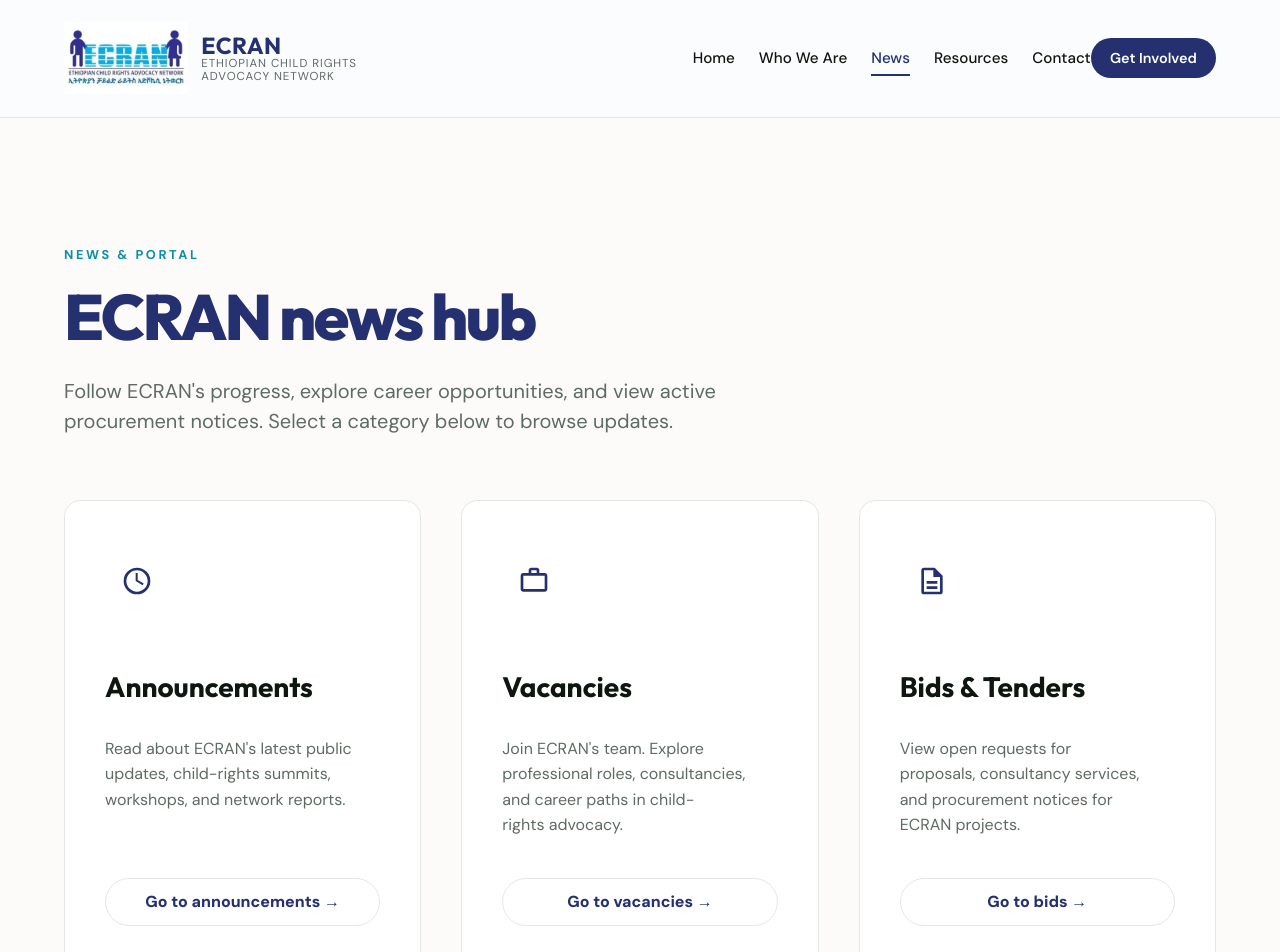
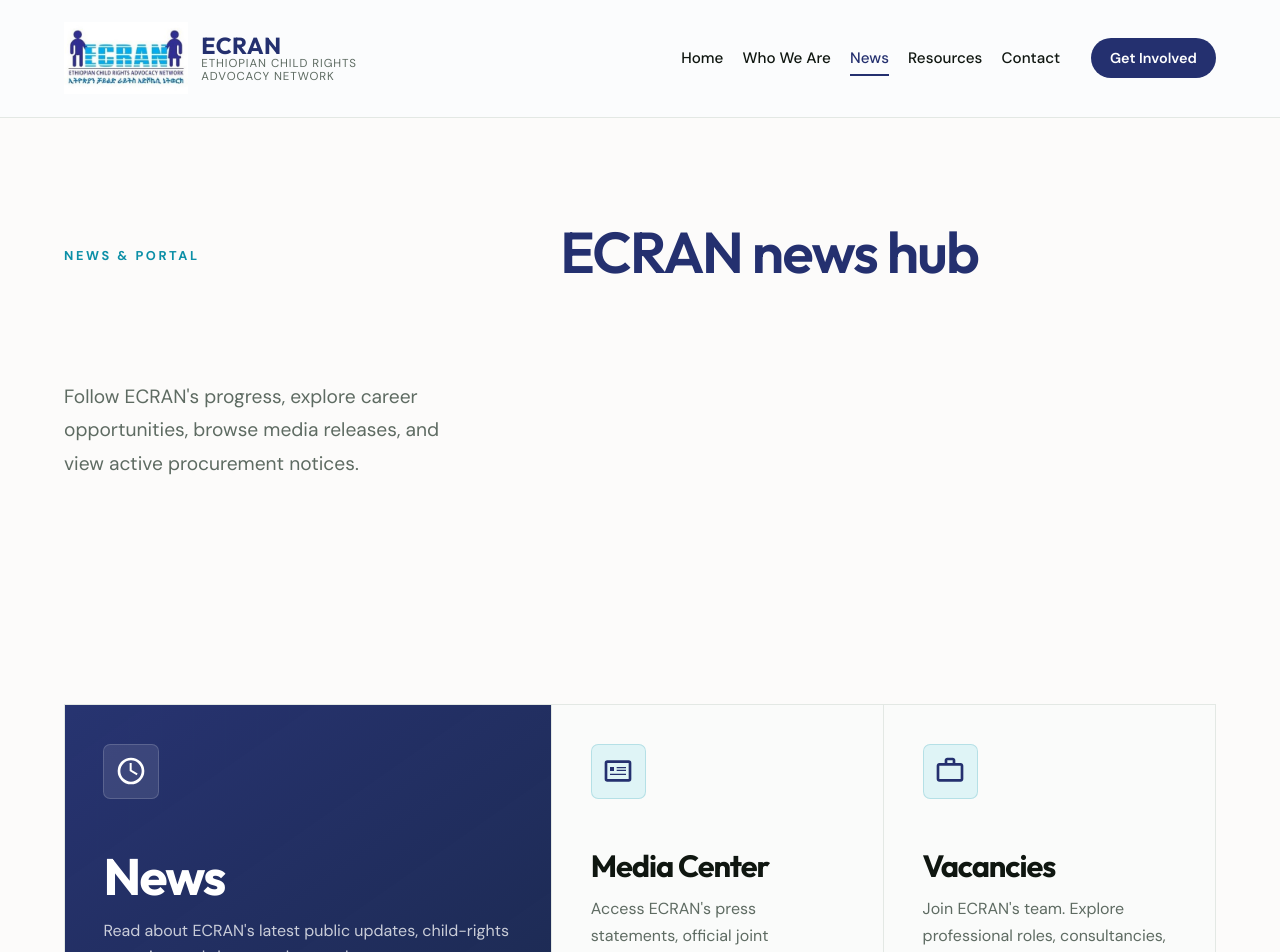
Before and after one commit to EyosiyasMekbib/ecran, a Nuxt app in the folder frontend/: page /news in a window 1280 px wide. Shown: the top 952 px of the page. Built offline with nearby package versions, Linux system fonts and the light colour scheme.

Commit message:
update news style

```diff
--- a/frontend/app/assets/css/main.css
+++ b/frontend/app/assets/css/main.css
@@ -103,7 +103,7 @@
 .primary-nav {
   display: flex;
   align-items: center;
-  gap: 1.5rem;
+  gap: clamp(0.9rem, 1.5vw, 1.35rem);
   margin-left: auto;
 }
 
@@ -141,6 +141,7 @@
   display: flex;
   align-items: center;
   gap: 1rem;
+  margin-left: clamp(1.25rem, 2.4vw, 2.75rem);
 }
 
 .header-cta {
@@ -153,6 +154,7 @@
   display: inline-flex;
   align-items: center;
   font-weight: 600;
+  white-space: nowrap;
   transition: background-color 180ms ease;
 }
 
@@ -628,7 +630,12 @@
 .story-timeline,
 .library-list,
 .form-layout,
-.contact-grid {
+.contact-grid,
+.news-index-grid-section,
+.announcements-list-section,
+.vacancies-list-section,
+.bids-list-section,
+.media-center-section {
   max-width: 1400px;
   margin: 0 auto;
   padding: clamp(4rem, 8vw, 7rem) var(--gutter);
@@ -1843,6 +1850,10 @@
     border-radius: 0.6rem;
     flex-direction: column;
     align-items: stretch;
+    margin-left: 0;
+  }
+
+  .header-actions-wrapper {
     margin-left: 0;
   }
 
@@ -2078,258 +2089,289 @@
 }
 
 /* News & Portal Styling */
-.news-category-page,
-.news-index-page {
-  max-width: 1400px;
-  margin: 0 auto;
-  padding: 0 var(--gutter) 6rem;
-}
-
-.news-category-header {
-  margin-bottom: 4rem;
-}
-
-.news-category-header h1 {
-  font-family: var(--font-heading);
-  font-size: clamp(2.5rem, 5vw, 4.5rem);
-  font-weight: 750;
+.news-index-grid {
+  display: grid;
+  grid-template-columns: 1.25fr 0.85fr 0.85fr;
+  gap: 1px;
+  background: var(--line);
+  border: 1px solid var(--line);
+}
+
+.news-index-card {
+  position: relative;
+  display: grid;
+  align-content: start;
+  min-height: 18rem;
+  padding: clamp(1.4rem, 3vw, 2.4rem);
+  background: rgba(255, 255, 255, 0.82);
+  overflow: hidden;
+  transition: background-color 180ms ease, transform 180ms ease;
+}
+
+.news-index-card:first-child {
+  grid-row: span 2;
+  min-height: 36rem;
+  color: #fff;
+  background:
+    linear-gradient(145deg, rgba(36, 48, 111, 0.98), rgba(6, 23, 47, 0.94)),
+    linear-gradient(90deg, rgba(255,255,255,0.08) 1px, transparent 1px);
+  background-size: auto, 2rem 2rem;
+}
+
+.news-index-card:hover {
+  background-color: #fff;
+  transform: translateY(-2px);
+}
+
+.news-index-card:first-child:hover {
+  background:
+    linear-gradient(145deg, rgba(36, 48, 111, 0.98), rgba(6, 23, 47, 0.94)),
+    linear-gradient(90deg, rgba(255,255,255,0.08) 1px, transparent 1px);
+  background-size: auto, 2rem 2rem;
+}
+
+.card-icon {
+  display: grid;
+  place-items: center;
+  width: 3.45rem;
+  height: 3.45rem;
+  margin-bottom: clamp(1.8rem, 4vw, 3.2rem);
   color: var(--brand-dark);
-  line-height: 1.1;
-  margin: 0.5rem 0 1.5rem;
-}
-
-.news-category-header .intro-text {
-  max-width: 720px;
-  font-size: 1.25rem;
-  line-height: 1.5;
+  background: var(--brand-soft);
+  border: 1px solid rgba(11, 143, 167, 0.2);
+  border-radius: 0.45rem;
+}
+
+.news-index-card:first-child .card-icon {
+  color: #fff;
+  background: rgba(255, 255, 255, 0.1);
+  border-color: rgba(255, 255, 255, 0.16);
+}
+
+.news-index-card h2,
+.announcement-item h2,
+.media-card h2,
+.vacancy-card h2,
+.bid-card h2 {
+  margin: 0;
+  color: var(--ink);
+  font-size: clamp(1.45rem, 2.4vw, 2.25rem);
+  line-height: 1.04;
+  letter-spacing: -0.035em;
+}
+
+.news-index-card:first-child h2 {
+  color: #fff;
+  font-size: clamp(2.1rem, 4vw, 3.7rem);
+}
+
+.news-index-card p,
+.announcement-item p,
+.media-card p,
+.vacancy-card p,
+.bid-card p {
+  margin: 0.9rem 0 0;
   color: var(--muted);
-}
-
-.announcements-grid {
-  display: grid;
-  gap: 2.5rem;
-  max-width: 800px;
-}
-
-.announcement-item {
-  background: #fff;
-  border: 1px solid var(--line);
-  border-radius: 12px;
-  padding: 2.5rem;
-  transition: transform 200ms ease, box-shadow 200ms ease;
-}
-
-.announcement-item:hover {
-  transform: translateY(-4px);
-  box-shadow: 0 12px 30px rgba(0, 0, 0, 0.04);
-}
-
-.announcement-meta {
-  display: flex;
-  gap: 1rem;
-  align-items: center;
-  margin-bottom: 1rem;
-}
-
-.announcement-date {
-  font-size: 0.85rem;
-  color: var(--muted);
-}
-
-.announcement-badge {
-  background: var(--bg);
-  color: var(--brand-dark);
-  padding: 0.25rem 0.75rem;
-  border-radius: 99px;
-  font-size: 0.75rem;
-  font-weight: 600;
-  text-transform: uppercase;
-}
-
-.announcement-item h2 {
-  font-size: 1.75rem;
-  margin-bottom: 1rem;
-  color: var(--ink);
-}
-
-.announcement-item p {
-  color: var(--muted);
-  line-height: 1.6;
-  margin-bottom: 1.5rem;
-}
-
-.read-more-link {
-  color: var(--brand-dark);
-  font-weight: 600;
-  font-size: 0.95rem;
-  display: inline-block;
-  transition: color 150ms ease;
-}
-
-.read-more-link:hover {
-  color: var(--accent);
-}
-
+  line-height: 1.65;
+}
+
+.news-index-card:first-child p {
+  color: rgba(255, 255, 255, 0.76);
+}
+
+.news-index-card .button {
+  width: fit-content;
+  margin-top: 2rem;
+}
+
+.announcements-grid,
+.media-grid,
 .vacancies-grid,
 .bids-grid {
   display: grid;
-  grid-template-columns: repeat(auto-fill, minmax(480px, 1fr));
-  gap: 2rem;
-}
-
-@media (max-width: 768px) {
+  gap: 1px;
+  background: var(--line);
+  border-top: 1px solid var(--line);
+  border-bottom: 1px solid var(--line);
+}
+
+.announcements-grid {
+  grid-template-columns: minmax(0, 1.15fr) minmax(0, 0.85fr);
+}
+
+.announcement-item,
+.media-card,
+.vacancy-card,
+.bid-card {
+  display: grid;
+  align-content: start;
+  min-height: 20rem;
+  padding: clamp(1.45rem, 3vw, 2.45rem);
+  background: var(--paper);
+  transition: background-color 180ms ease, transform 180ms ease;
+}
+
+.announcement-item:first-child {
+  grid-row: span 2;
+  min-height: 30rem;
+  background: #fff;
+}
+
+.announcement-item:hover,
+.media-card:hover,
+.vacancy-card:hover,
+.bid-card:hover {
+  background: #fff;
+  transform: translateY(-2px);
+}
+
+.announcement-meta,
+.media-meta,
+.vacancy-meta,
+.bid-meta {
+  display: flex;
+  flex-wrap: wrap;
+  gap: 0.65rem;
+  align-items: center;
+  justify-content: space-between;
+  margin-bottom: clamp(1.4rem, 3vw, 2.25rem);
+}
+
+.announcement-date,
+.media-meta time,
+.bid-ref {
+  color: var(--muted);
+  font-size: 0.84rem;
+  font-weight: 650;
+}
+
+.announcement-badge,
+.media-meta span,
+.vacancy-dept,
+.vacancy-type,
+.bid-status {
+  display: inline-flex;
+  align-items: center;
+  min-height: 1.9rem;
+  padding: 0 0.75rem;
+  border-radius: 999px;
+  font-size: 0.74rem;
+  font-weight: 850;
+  letter-spacing: 0.08em;
+  text-transform: uppercase;
+}
+
+.announcement-badge,
+.media-meta span,
+.vacancy-dept {
+  color: var(--brand-dark);
+  background: rgba(223, 244, 246, 0.82);
+  border: 1px solid rgba(11, 143, 167, 0.18);
+}
+
+.vacancy-type,
+.bid-status.open {
+  color: #18745c;
+  background: rgba(24, 116, 92, 0.1);
+  border: 1px solid rgba(24, 116, 92, 0.18);
+}
+
+.bid-status.closed {
+  color: #8a4949;
+  background: rgba(138, 73, 73, 0.1);
+  border: 1px solid rgba(138, 73, 73, 0.18);
+}
+
+.read-more-link,
+.text-action {
+  display: inline-flex;
+  width: fit-content;
+  margin-top: 1.5rem;
+  padding: 0;
+  color: var(--brand-dark);
+  background: transparent;
+  border: 0;
+  cursor: pointer;
+  font-weight: 850;
+  transition: transform 180ms ease, color 180ms ease;
+}
+
+.read-more-link:hover,
+.text-action:hover {
+  color: var(--brand);
+  transform: translateX(0.2rem);
+}
+
+.media-grid {
+  grid-template-columns: 0.95fr 1.05fr;
+}
+
+.media-card:first-child {
+  grid-column: span 2;
+  min-height: 22rem;
+  background:
+    linear-gradient(135deg, rgba(255, 255, 255, 0.96), rgba(223, 244, 246, 0.54)),
+    var(--paper);
+}
+
+.vacancies-grid,
+.bids-grid {
+  grid-template-columns: repeat(2, minmax(0, 1fr));
+}
+
+.vacancy-details,
+.bid-dates {
+  display: grid;
+  grid-template-columns: repeat(2, minmax(0, 1fr));
+  gap: 0.8rem;
+  margin-top: 1.2rem;
+  padding: 1rem 0;
+  border-top: 1px solid var(--line);
+  border-bottom: 1px solid var(--line);
+  color: var(--muted);
+  font-size: 0.9rem;
+}
+
+.vacancy-details strong,
+.bid-dates strong {
+  color: var(--ink);
+}
+
+.vacancy-actions,
+.bid-actions {
+  margin-top: 1.65rem;
+}
+
+.vacancy-actions .button,
+.bid-actions .button {
+  width: fit-content;
+}
+
+.bid-card.is-closed {
+  opacity: 0.72;
+}
+
+@media (max-width: 960px) {
+  .news-index-grid,
+  .announcements-grid,
+  .media-grid,
   .vacancies-grid,
   .bids-grid {
     grid-template-columns: 1fr;
   }
-}
-
-.vacancy-card,
-.bid-card {
-  background: #fff;
-  border: 1px solid var(--line);
-  border-radius: 12px;
-  padding: 2.5rem;
-  display: flex;
-  flex-direction: column;
-  justify-content: space-between;
-  transition: transform 200ms ease, box-shadow 200ms ease;
-}
-
-.vacancy-card:hover,
-.bid-card:hover {
-  transform: translateY(-4px);
-  box-shadow: 0 12px 30px rgba(0, 0, 0, 0.04);
-}
-
-.vacancy-meta,
-.bid-meta {
-  display: flex;
-  justify-content: space-between;
-  align-items: center;
-  margin-bottom: 1.5rem;
-}
-
-.vacancy-dept,
-.bid-ref {
-  font-size: 0.8rem;
-  color: var(--brand-dark);
-  font-weight: 700;
-  text-transform: uppercase;
-  letter-spacing: 0.05em;
-}
-
-.vacancy-type,
-.bid-status {
-  padding: 0.25rem 0.75rem;
-  border-radius: 99px;
-  font-size: 0.75rem;
-  font-weight: 600;
-}
-
-.vacancy-type {
-  background: #e8f5e9;
-  color: #2e7d32;
-}
-
-.bid-status.open {
-  background: #e3f2fd;
-  color: #1565c0;
-}
-
-.bid-status.closed {
-  background: #ffebee;
-  color: #c62828;
-}
-
-.bid-card.is-closed {
-  opacity: 0.65;
-}
-
-.vacancy-card h2,
-.bid-card h2 {
-  font-size: 1.5rem;
-  margin-bottom: 1rem;
-  color: var(--ink);
-}
-
-.vacancy-details,
-.bid-dates {
-  display: flex;
-  gap: 1.5rem;
-  margin-bottom: 1rem;
-  font-size: 0.85rem;
-  color: var(--muted);
-  border-bottom: 1px solid var(--line);
-  padding-bottom: 1rem;
-}
-
-.vacancy-card p,
-.bid-card p {
-  color: var(--muted);
-  line-height: 1.6;
-  margin-bottom: 2rem;
-  flex-grow: 1;
-}
-
-.vacancy-actions,
-.bid-actions {
-  margin-top: auto;
-}
-
-.news-index-grid {
-  display: grid;
-  grid-template-columns: repeat(3, 1fr);
-  gap: 2.5rem;
-}
-
-@media (max-width: 960px) {
-  .news-index-grid {
+
+  .news-index-card:first-child,
+  .announcement-item:first-child,
+  .media-card:first-child {
+    grid-column: auto;
+    grid-row: auto;
+    min-height: 22rem;
+  }
+}
+
+@media (max-width: 640px) {
+  .vacancy-details,
+  .bid-dates {
     grid-template-columns: 1fr;
   }
 }
-
-.news-index-card {
-  background: #fff;
-  border: 1px solid var(--line);
-  border-radius: 16px;
-  padding: 3rem 2.5rem;
-  display: flex;
-  flex-direction: column;
-  align-items: flex-start;
-  transition: transform 220ms ease, box-shadow 220ms ease;
-}
-
-.news-index-card:hover {
-  transform: translateY(-6px);
-  box-shadow: 0 20px 40px rgba(39, 48, 131, 0.05);
-  border-color: rgba(39, 48, 131, 0.15);
-}
-
-.card-icon {
-  background: var(--bg);
-  color: var(--brand-dark);
-  padding: 1rem;
-  border-radius: 12px;
-  margin-bottom: 2rem;
-  display: flex;
-  align-items: center;
-  justify-content: center;
-}
-
-.news-index-card h2 {
-  font-size: 1.75rem;
-  margin-bottom: 1rem;
-  color: var(--ink);
-}
-
-.news-index-card p {
-  color: var(--muted);
-  line-height: 1.6;
-  margin-bottom: 2.5rem;
-  flex-grow: 1;
-}
-
-.news-index-card .button {
-  align-self: stretch;
-}
--- a/frontend/app/data/site.ts
+++ b/frontend/app/data/site.ts
@@ -13,7 +13,8 @@
     label: 'News',
     to: '/news',
     children: [
-      { label: 'Announcements', to: '/news/announcements' },
+      { label: 'News', to: '/news/news' },
+      { label: 'Media Center', to: '/news/media-center' },
       { label: 'Vacancies', to: '/news/vacancies' },
       { label: 'Bids', to: '/news/bids' }
     ]
--- a/frontend/app/pages/news/bids.vue
+++ b/frontend/app/pages/news/bids.vue
@@ -20,14 +20,11 @@
 </script>
 
 <template>
-  <div class="news-category-page" style="padding-top: clamp(6rem, 10vw, 10rem);">
-    <section class="news-category-header">
-      <p class="eyebrow">News & Procurement</p>
-      <h1>Bids & Tenders</h1>
-      <p class="intro-text">
-        View open procurement bids, requests for proposals (RFPs), and consultancy opportunities with ECRAN.
-      </p>
-    </section>
+  <PageHero
+    eyebrow="News & Procurement"
+    title="Bids & Tenders"
+    text="View open procurement bids, requests for proposals (RFPs), and consultancy opportunities with ECRAN."
+  />
 
   <section class="bids-list-section">
     <div class="bids-grid">
@@ -48,5 +45,4 @@
       </article>
     </div>
   </section>
-  </div>
 </template>
--- a/frontend/app/pages/news/index.vue
+++ b/frontend/app/pages/news/index.vue
@@ -1,12 +1,9 @@
 <template>
-  <div class="news-index-page" style="padding-top: clamp(6rem, 10vw, 10rem);">
-    <section class="news-category-header">
-      <p class="eyebrow">News & Portal</p>
-      <h1>ECRAN news hub</h1>
-      <p class="intro-text">
-        Follow ECRAN's progress, explore career opportunities, and view active procurement notices. Select a category below to browse updates.
-      </p>
-    </section>
+  <PageHero
+    eyebrow="News & Portal"
+    title="ECRAN news hub"
+    text="Follow ECRAN's progress, explore career opportunities, browse media releases, and view active procurement notices."
+  />
 
   <section class="news-index-grid-section">
     <div class="news-index-grid">
@@ -16,9 +13,20 @@
             <path fill="currentColor" d="M12,2A10,10 0 0,0 2,12A10,10 0 0,0 12,22A10,10 0 0,0 22,12A10,10 0 0,0 12,2M12,4A8,8 0 0,1 20,12A8,8 0 0,1 12,20A8,8 0 0,1 4,12A8,8 0 0,1 12,4M11,6V12L16.25,15.15L17,13.92L12.5,11.25V6H11Z" />
           </svg>
         </div>
-          <h2>Announcements</h2>
+        <h2>News</h2>
         <p>Read about ECRAN's latest public updates, child-rights summits, workshops, and network reports.</p>
-          <NuxtLink to="/news/announcements" class="button secondary">Go to announcements &rarr;</NuxtLink>
+        <NuxtLink to="/news/news" class="button secondary">Go to news &rarr;</NuxtLink>
+      </article>
+
+      <article class="news-index-card">
+        <div class="card-icon">
+          <svg viewBox="0 0 24 24" width="32" height="32">
+            <path fill="currentColor" d="M4,4H20A2,2 0 0,1 22,6V18A2,2 0 0,1 20,20H4A2,2 0 0,1 2,18V6A2,2 0 0,1 4,4M4,6V18H20V6H4M6,9H9V12H6V9M11,9H18V10H11V9M11,11H18V12H11V11M6,14H18V15H6V14Z" />
+          </svg>
+        </div>
+        <h2>Media Center</h2>
+        <p>Access ECRAN's press statements, official joint releases, and multi-stakeholder gallery archives.</p>
+        <NuxtLink to="/news/media-center" class="button secondary">Go to media center &rarr;</NuxtLink>
       </article>
 
       <article class="news-index-card">
@@ -44,5 +52,4 @@
       </article>
     </div>
   </section>
-  </div>
 </template>
--- /dev/null
+++ b/frontend/app/pages/news/media-center.vue
@@ -0,0 +1,44 @@
+<script setup lang="ts">
+const items = [
+  {
+    type: 'Press Release',
+    title: 'Joint Statement on Regional Child Rights Compliance in Ethiopia',
+    date: 'May 10, 2026',
+    desc: 'Read the official statement jointly released by ECRAN and member CSOs regarding policy compliance checks across regional child protection structures.'
+  },
+  {
+    type: 'Gallery',
+    title: 'Consultative Assembly on Child Protection Systems',
+    date: 'May 02, 2026',
+    desc: 'Photos and summaries from the multi-stakeholder policy dialogue convening 40+ member network delegates.'
+  },
+  {
+    type: 'Press Release',
+    title: 'ECRAN Announces General Assembly & Executive Council Election Results',
+    date: 'April 15, 2026',
+    desc: 'The network is proud to share updates from its first formal General Assembly, highlighting the appointment of its new Executive board members.'
+  }
+]
+</script>
+
+<template>
+  <PageHero
+    eyebrow="News & Portal"
+    title="Media Center"
+    text="Access press releases, official statements, event photo galleries, and institutional video resources."
+  />
+
+  <section class="media-center-section">
+    <div class="media-grid">
+      <article v-for="item in items" :key="item.title" class="media-card">
+        <div class="media-meta">
+          <span>{{ item.type }}</span>
+          <time>{{ item.date }}</time>
+        </div>
+        <h2>{{ item.title }}</h2>
+        <p>{{ item.desc }}</p>
+        <button class="text-action" type="button">View details &rarr;</button>
+      </article>
+    </div>
+  </section>
+</template>
--- a/frontend/app/pages/news/announcements.vue
+++ b/frontend/app/pages/news/news.vue
@@ -1,5 +1,5 @@
 <script setup lang="ts">
-const announcements = [
+const articles = [
   {
     date: 'May 15, 2026',
     tag: 'Summit',
@@ -22,27 +22,23 @@
 </script>
 
 <template>
-  <div class="news-category-page" style="padding-top: clamp(6rem, 10vw, 10rem);">
-    <section class="news-category-header">
-      <p class="eyebrow">News & Updates</p>
-      <h1>Announcements</h1>
-      <p class="intro-text">
-        Stay up to date with ECRAN's latest announcements, public events, advocacy campaigns, and capacity building opportunities.
-      </p>
-    </section>
+  <PageHero
+    eyebrow="News & Portal"
+    title="News & Updates"
+    text="Stay up to date with ECRAN's latest public announcements, press releases, events, advocacy campaigns, and workshops."
+  />
 
   <section class="announcements-list-section">
     <div class="announcements-grid">
-        <article v-for="announcement in announcements" :key="announcement.title" class="announcement-item">
+      <article v-for="article in articles" :key="article.title" class="announcement-item">
         <div class="announcement-meta">
-            <span class="announcement-date">{{ announcement.date }}</span>
-            <span class="announcement-badge">{{ announcement.tag }}</span>
+          <span class="announcement-date">{{ article.date }}</span>
+          <span class="announcement-badge">{{ article.tag }}</span>
         </div>
-          <h2>{{ announcement.title }}</h2>
-          <p>{{ announcement.text }}</p>
-          <span class="read-more-link">Read full announcement &rarr;</span>
+        <h2>{{ article.title }}</h2>
+        <p>{{ article.text }}</p>
+        <span class="read-more-link">Read full story &rarr;</span>
       </article>
     </div>
   </section>
-  </div>
 </template>
--- a/frontend/app/pages/news/vacancies.vue
+++ b/frontend/app/pages/news/vacancies.vue
@@ -20,14 +20,11 @@
 </script>
 
 <template>
-  <div class="news-category-page" style="padding-top: clamp(6rem, 10vw, 10rem);">
-    <section class="news-category-header">
-      <p class="eyebrow">News & Careers</p>
-      <h1>Vacancies</h1>
-      <p class="intro-text">
-        Join ECRAN and help us shape policy, build community capacity, and protect children's rights across Ethiopia.
-      </p>
-    </section>
+  <PageHero
+    eyebrow="News & Careers"
+    title="Vacancies"
+    text="Join ECRAN and help us shape policy, build community capacity, and protect children's rights across Ethiopia."
+  />
 
   <section class="vacancies-list-section">
     <div class="vacancies-grid">
@@ -48,5 +45,4 @@
       </article>
     </div>
   </section>
-  </div>
 </template>
```
Lines whose indentation alone changed are shown as unchanged.
